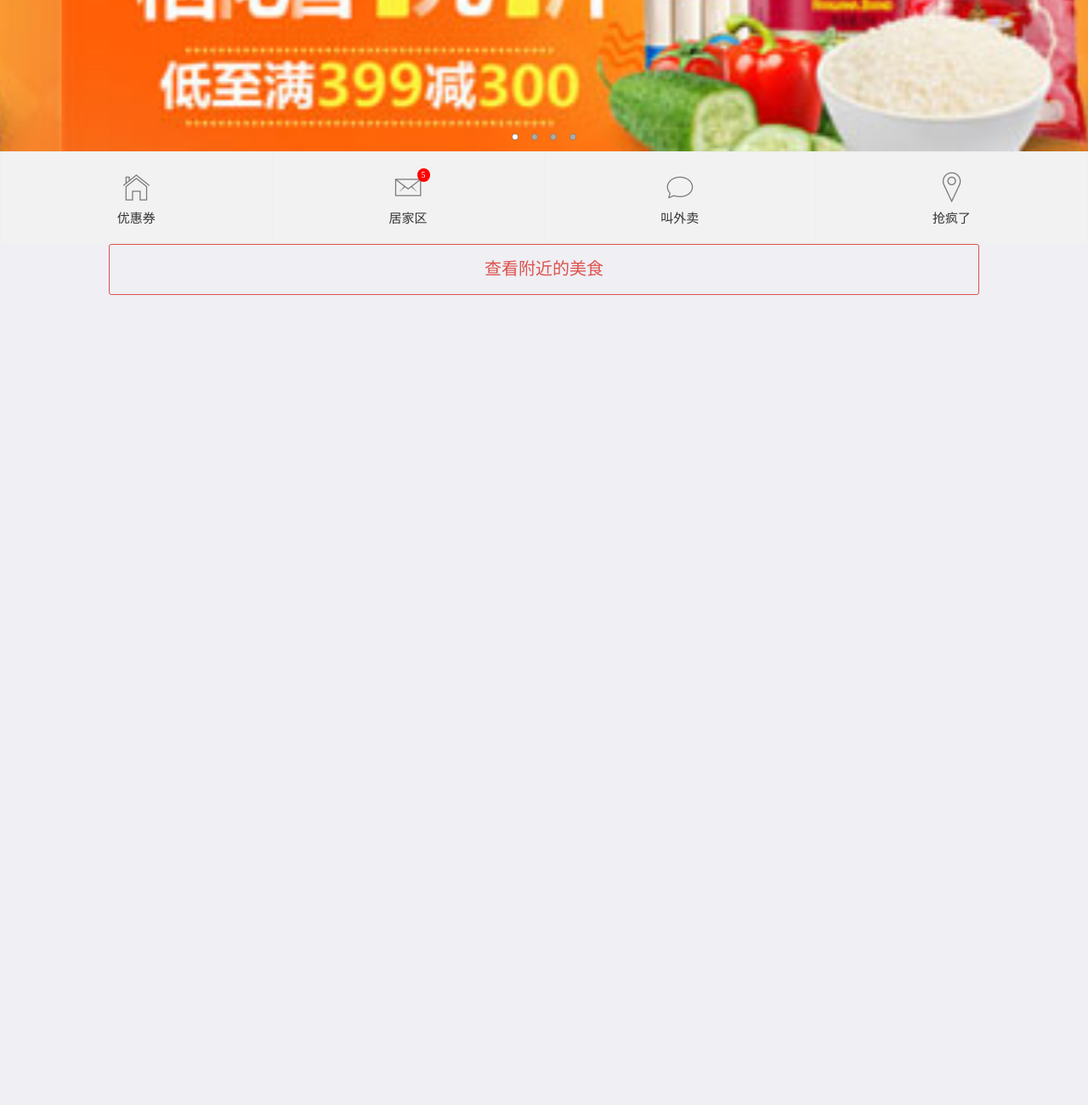
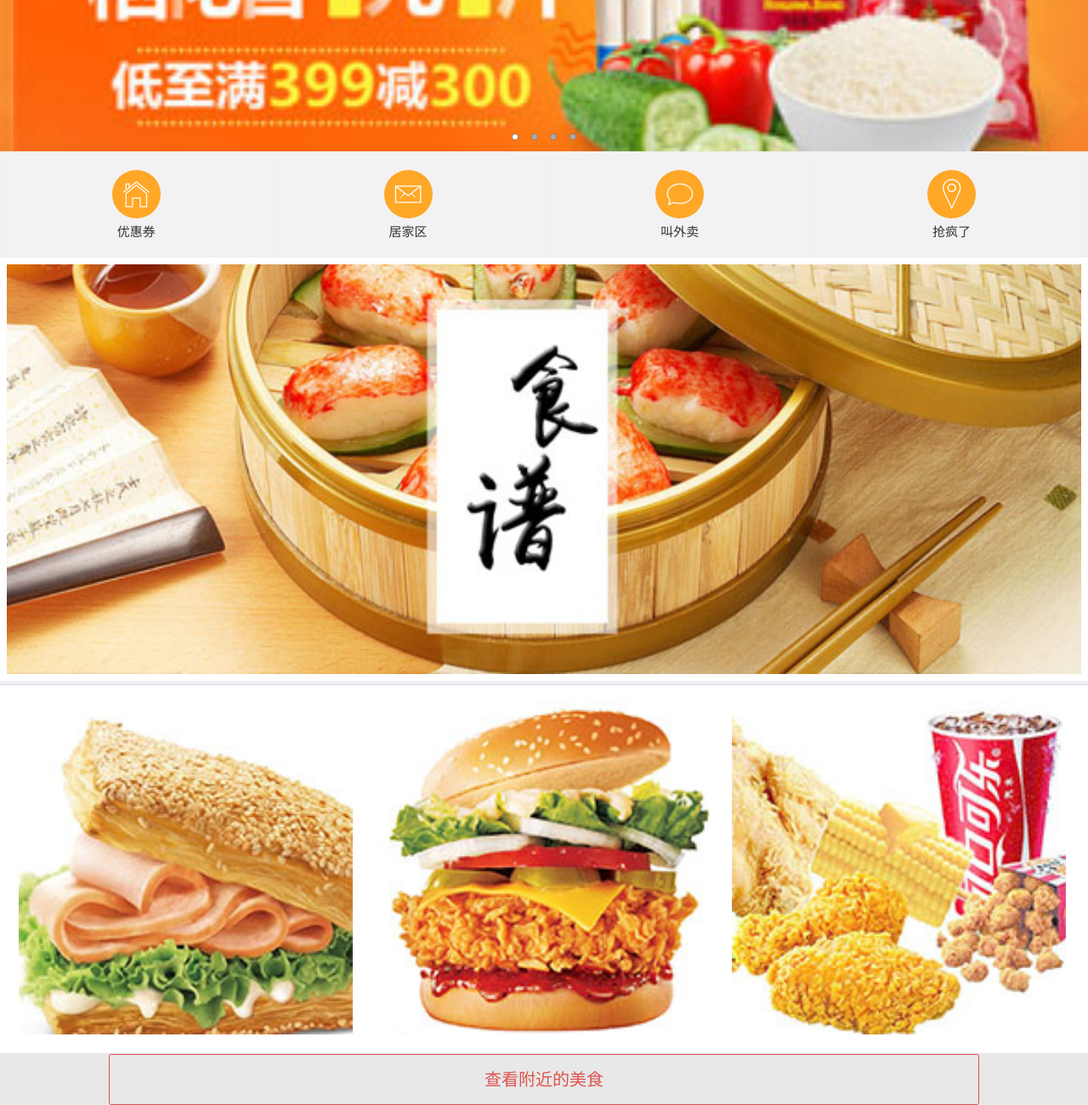
Before and after one commit to qinzhongjie/-, a plain HTML site: page index.html in a window 1280 px wide. Shown: the part 435-1735 px from the top of the page at 85% size. Before the commit the page ends 800 px from the top, so only its background shows below. Drawn offline with Linux system fonts and the light colour scheme.

Commit message:
添加了美食分类

```diff
--- a/css/style.css
+++ b/css/style.css
@@ -1,6 +1,12 @@
+body {
+	background: #e8e8e8;
+}
 header {
 	font-family: "微软雅黑";
 	font-size: 15px;
+}
+.mui-bar .mui-bar-nav {
+	background: #ffa726;
 }
 .image img {
 	width: 100%;
@@ -13,3 +19,13 @@ header {
 	display: block;
 	margin: 0 auto;
 }
+.btnicon a span {
+	border-radius: 50%;
+	padding: 8px;
+	color: #fff;
+	background: #ffa726;
+}
+.classify img {
+	width: 100%;
+	border: 8px solid #ffffff;
+}
--- a/index.html
+++ b/index.html
@@ -67,7 +67,7 @@
 		</div>
 
 		<!--功能按钮-->
-		<ul class="mui-table-view mui-grid-view mui-grid-9">
+		<ul class="mui-table-view mui-grid-view mui-grid-9 btnicon">
 			<li class="mui-table-view-cell mui-media mui-col-xs-3 mui-col-sm-3">
 			    <a href="#">
 			        <span class="mui-icon mui-icon-home"></span>
@@ -76,7 +76,7 @@
 			</li>
 			<li class="mui-table-view-cell mui-media mui-col-xs-3 mui-col-sm-3">
 			    <a href="#">
-			        <span class="mui-icon mui-icon-email"><span class="mui-badge mui-badge-red">5</span></span>
+			        <span class="mui-icon mui-icon-email"></span>
 			        <div class="mui-media-body">居家区</div>
 			    </a>
 			</li>
@@ -94,7 +94,26 @@
 			</li>
 		</ul>
 
-
+		<div class="classify">
+			<img src="img/classify/1.jpg"/>
+			<ul class="mui-table-view mui-grid-view">
+				<li class="mui-table-view-cell mui-media mui-col-xs-4">
+					<a href="">
+						<img class="mui-media-object" src="img/classify/s3.jpg"/>
+					</a>
+				</li>
+				<li class="mui-table-view-cell mui-media mui-col-xs-4">
+					<a href="">
+						<img class="mui-media-object" src="img/classify/s5.jpg"/>
+					</a>
+				</li>
+				<li class="mui-table-view-cell mui-media mui-col-xs-4">
+					<a href="">
+						<img class="mui-media-object" src="img/classify/s6.jpg"/>
+					</a>
+				</li>
+			</ul>
+		</div>
 	</div>
 		<button id="yaoyiyao" class="mui-btn mui-btn-danger mui-btn-outlined">查看附近的美食</button>
 	</div>
```
Also changed, not shown: img/classify/1.jpg (added), img/classify/s3.jpg (added), img/classify/s5.jpg (added), img/classify/s6.jpg (added), manifest.json, 1 other file.
